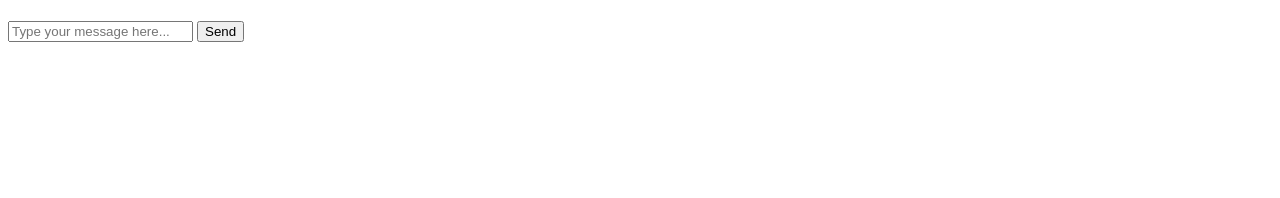
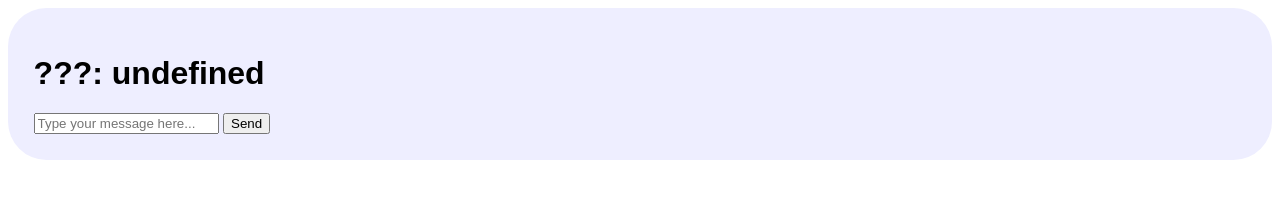
Before and after one commit to Sirpedia/probxp, a plain HTML site: page index.html in a window 1280 px wide. Drawn offline with Linux system fonts and the light colour scheme.

Commit message:
Update index.html

```diff
--- a/index.html
+++ b/index.html
@@ -4,11 +4,12 @@
     <script src="https://kihtrak.com/cloud_variable/cloudify.min.js"></script>
 </head>
 <body>
+    <div style="background-color: #EEEEFF; padding: 2vw; border-radius: 3vw; font-family: arial;">
     <h1 id="newmessage"></h1>
 
     <input id="chatbox" placeholder="Type your message here...">
     <button onclick="sendMessage()">Send</button>
-
+</div>
     <script>
         var cloud_message;
 
@@ -20,7 +21,7 @@
 
         // Correctly define the updateChat function
         function updateChat() {
-            document.getElementById("newmessage").innerHTML = cloud_message || ""; // Display cloud_message or empty text
+            document.getElementById("newmessage").innerHTML = "???: " + cloud_message || ""; // Display cloud_message or empty text
         }
 
         // Periodically update the chat
```
